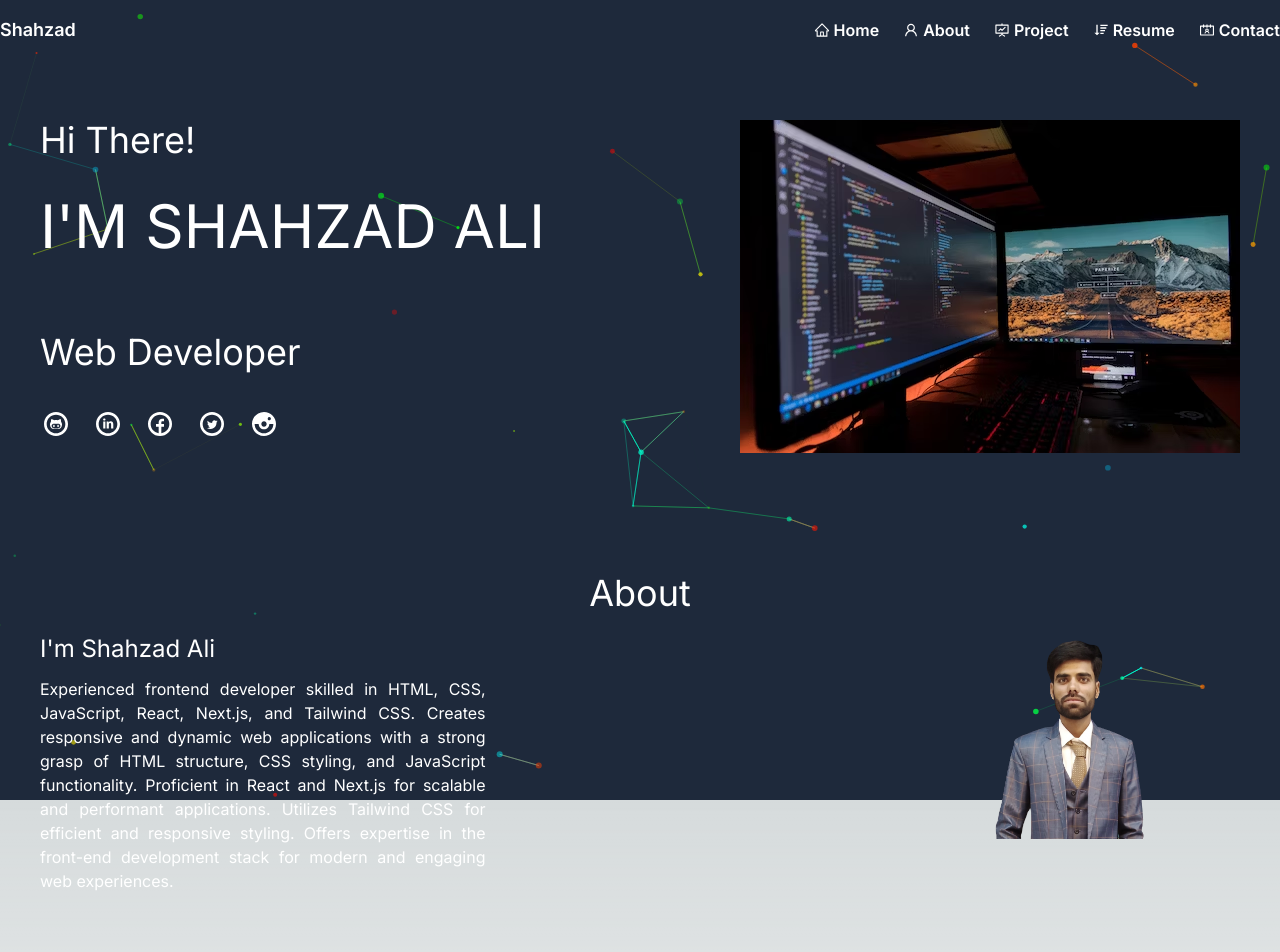
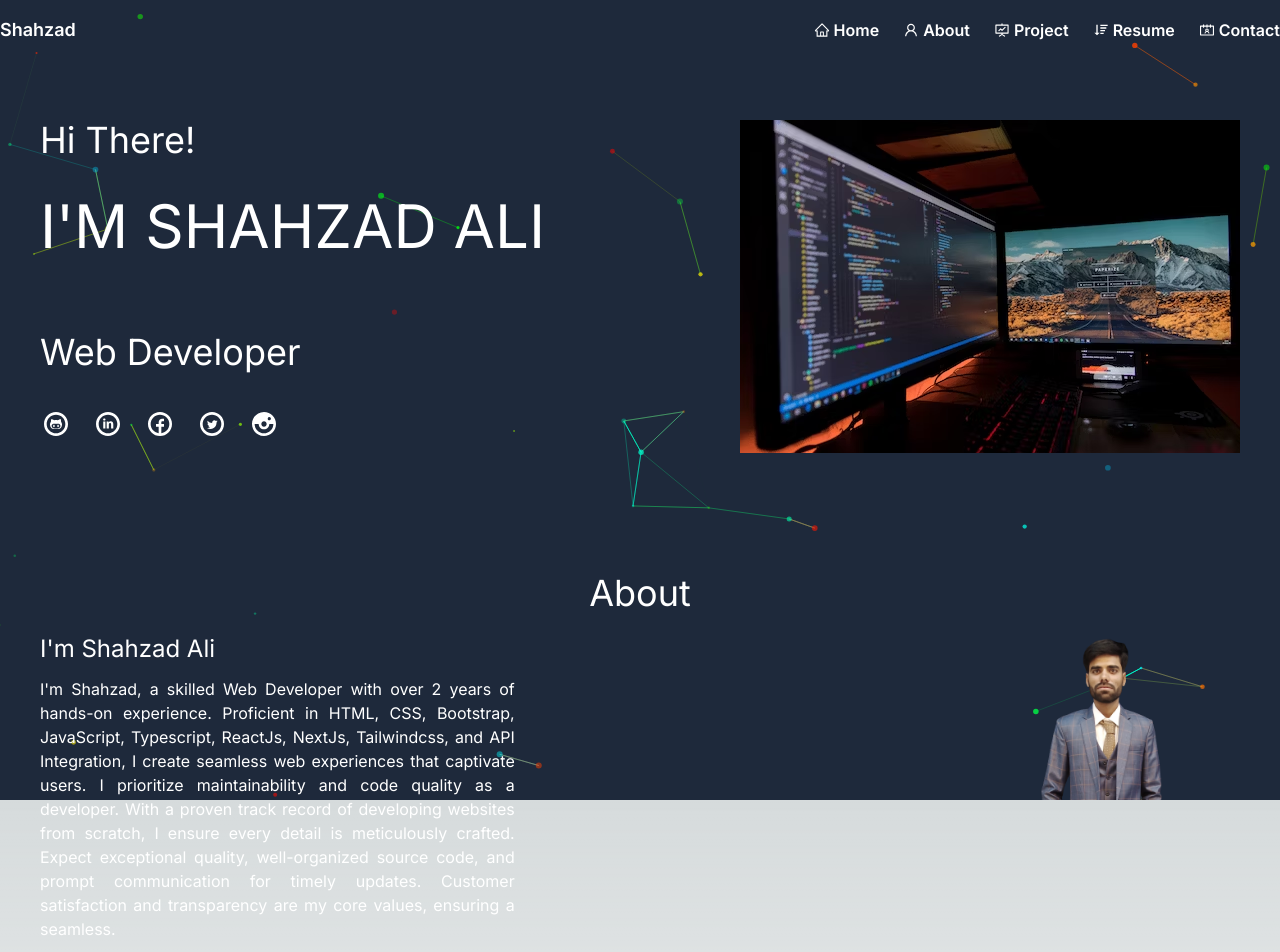
Before and after one commit to ShahzadAliSoomro/Animation-Particles-TypeScript, a Next.js app: page / in a window 1280 px wide. Shown: the top 952 px of the page. Built offline with nearby package versions, Linux system fonts and the light colour scheme.

Commit message:
change the text of about

```diff
--- a/app/components/About.tsx
+++ b/app/components/About.tsx
@@ -11,13 +11,16 @@ export default function About() {
         <div className="flex flex-col gap-3">
           <h4 className="text-2xl">I'm Shahzad Ali</h4>
           <p className="w-full lg:w-6/12 text-justify">
-            Experienced frontend developer skilled in HTML, CSS, JavaScript,
-            React, Next.js, and Tailwind CSS. Creates responsive and dynamic web
-            applications with a strong grasp of HTML structure, CSS styling, and
-            JavaScript functionality. Proficient in React and Next.js for
-            scalable and performant applications. Utilizes Tailwind CSS for
-            efficient and responsive styling. Offers expertise in the front-end
-            development stack for modern and engaging web experiences.
+            I'm Shahzad, a skilled Web Developer with over 2 years of hands-on
+            experience. Proficient in HTML, CSS, Bootstrap, JavaScript,
+            Typescript, ReactJs, NextJs, Tailwindcss, and API Integration, I
+            create seamless web experiences that captivate users. I prioritize
+            maintainability and code quality as a developer. With a proven track
+            record of developing websites from scratch, I ensure every detail is
+            meticulously crafted. Expect exceptional quality, well-organized
+            source code, and prompt communication for timely updates. Customer
+            satisfaction and transparency are my core values, ensuring a
+            seamless.
           </p>
         </div>
         <div className="w-full">
```
